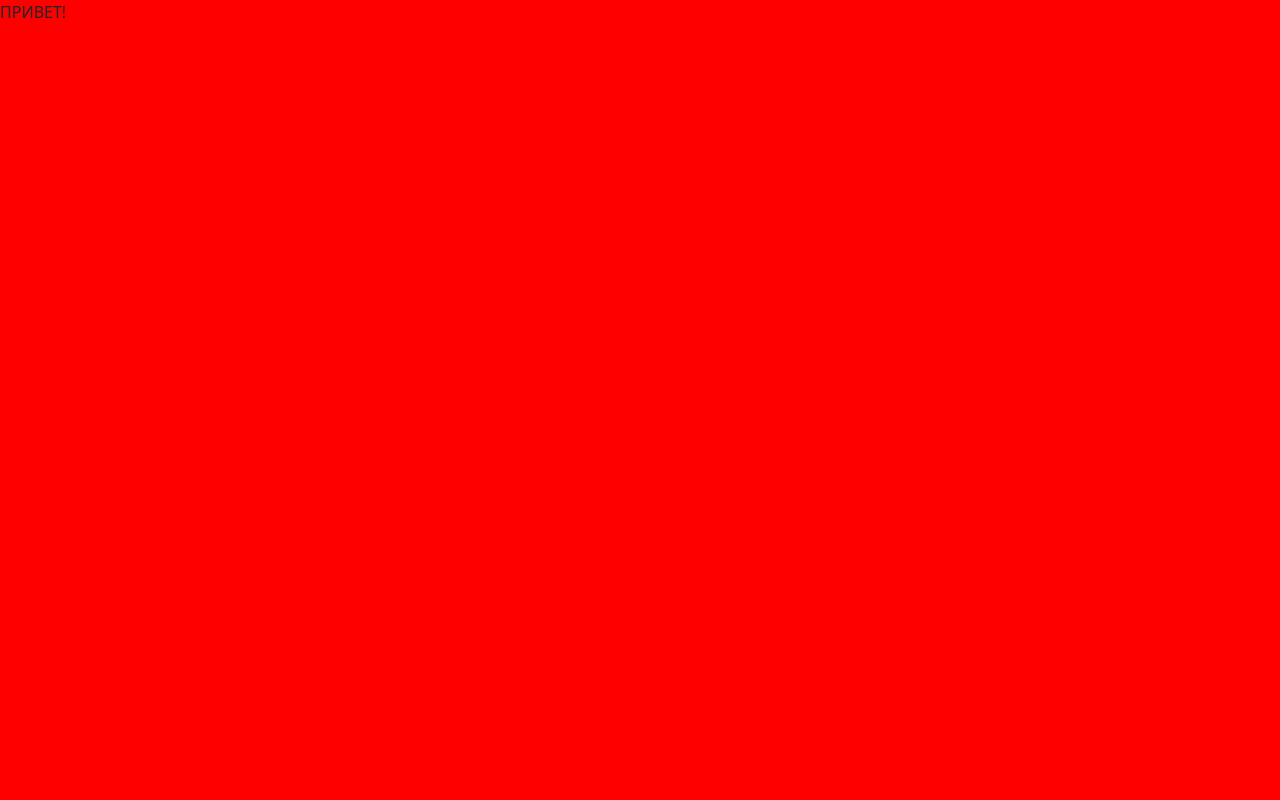
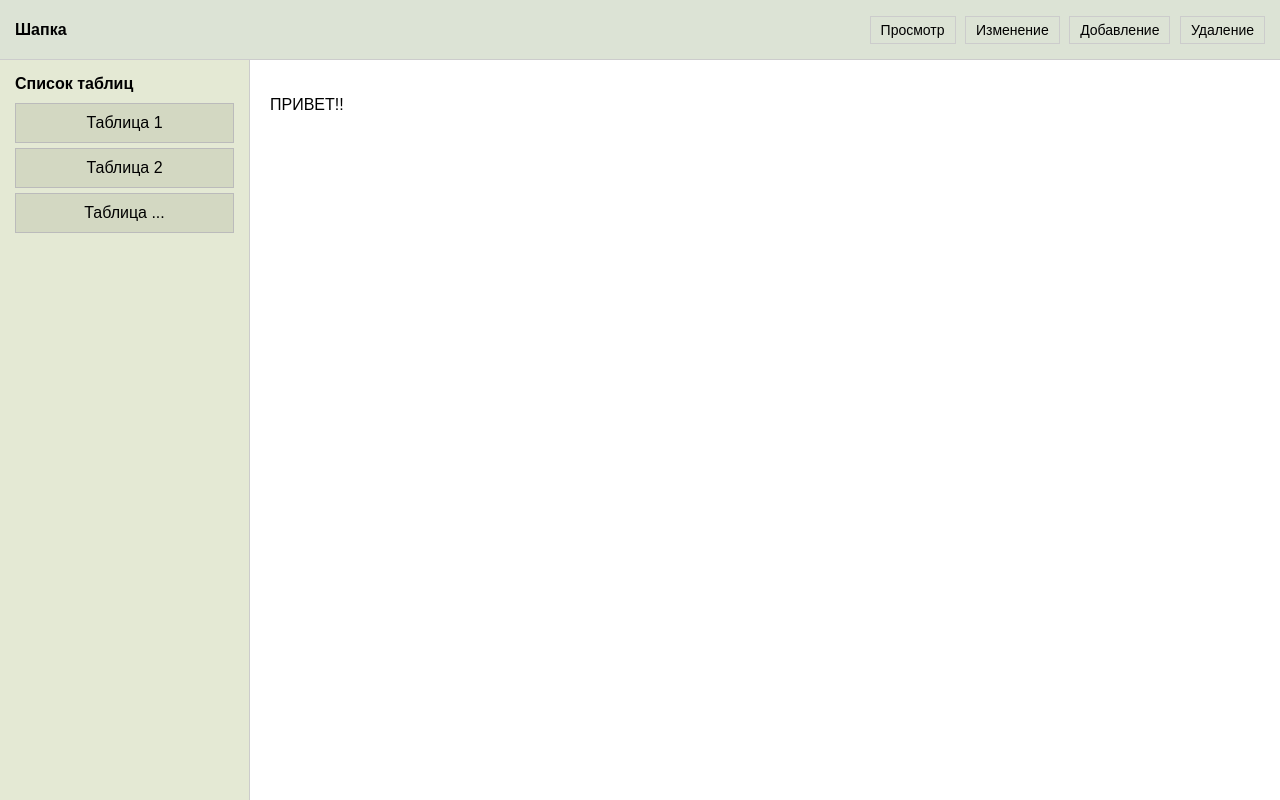
Before and after one commit to Sukhar1922/GastApp, a Django app: page /main/ in a window 1280 px wide. Before the commit the page is almost empty. Run offline with Django 5.2, Linux system fonts and the light colour scheme; some libraries are stand-ins or nearby versions.

Commit message:
Style and layout are here)

```diff
--- a/main/static/main/css/style.css
+++ b/main/static/main/css/style.css
@@ -1,3 +1,83 @@
 body {
-    background: red;
+    font-family: Arial, sans-serif;
+    margin: 0;
+    background-color: #f5f5f5;
+    height: 100vh; /* Полная высота окна браузера */
+    overflow: hidden; /* Убираем прокрутку страницы */
 }
+
+.container {
+    display: grid;
+    grid-template-columns: 250px 1fr; /* Боковая панель и основная часть */
+    grid-template-rows: 60px 1fr;    /* Шапка и содержимое */
+    height: 100vh;
+    grid-template-areas:
+        "header header"
+        "sidebar content";
+
+}
+
+header {
+    grid-area: header;
+    background-color: #dce3d5;
+    display: flex;
+    justify-content: space-between;
+    align-items: center;
+    padding: 0 15px;
+    border-bottom: 1px solid #ccc;
+}
+
+.header-title {
+    font-weight: bold;
+}
+
+.tabs button {
+    background-color: #dce3d5;
+    border: 1px solid #ccc;
+    margin-left: 5px;
+    padding: 5px 10px;
+    cursor: pointer;
+    font-size: 14px;
+}
+
+.tabs button:hover {
+    background-color: #c5ceb8;
+}
+
+.sidebar {
+    grid-area: sidebar;
+    background-color: #e4e9d4;
+    padding: 15px;
+    border-right: 1px solid #ccc;
+}
+
+.sidebar-title {
+    font-weight: bold;
+    margin-bottom: 10px;
+}
+
+.sidebar-list {
+    list-style: none;
+    padding: 0;
+    margin: 0;
+}
+
+.sidebar-list li {
+    background-color: #d3d8c2;
+    margin: 5px 0;
+    padding: 10px;
+    cursor: pointer;
+    text-align: center;
+    border: 1px solid #bbb;
+}
+
+.sidebar-list li:hover {
+    background-color: #c5ceb8;
+}
+
+.content {
+    grid-area: content;
+    background-color: #fff;
+    padding: 20px;
+    overflow-y: auto;
+}
--- a/main/templates/main/index.html
+++ b/main/templates/main/index.html
@@ -3,5 +3,5 @@
 {% block title %} ПРИВЕТ! {% endblock %}
 
 {% block content %}
-    <p>ПРИВЕТ!</p>
+    <p>ПРИВЕТ!!</p>
 {% endblock %}
--- a/main/templates/main/layout.html
+++ b/main/templates/main/layout.html
@@ -7,13 +7,35 @@
     <meta name="viewport"
           content="width=device-width, user-scalable=no, initial-scale=1.0, maximum-scale=1.0, minimum-scale=1.0">
     <meta http-equiv="X-UA-Compatible" content="ie=edge">
-    {% bootstrap_css %}
+    <!--{% bootstrap_css %}-->
     <link rel="stylesheet" href="{% static 'main/css/style.css' %}"  type="text/css">
     <title>{% block title %}{% endblock%}</title>
 </head>
 <body>
-    {% block content %}
-    {% endblock%}
+    <div class="container">
+        <header>
+            <div class="header-title">Шапка</div>
+            <div class="tabs">
+                <button>Просмотр</button>
+                <button>Изменение</button>
+                <button>Добавление</button>
+                <button>Удаление</button>
+            </div>
+        </header>
 
+        <div class="sidebar">
+            <div class="sidebar-title">Список таблиц</div>
+            <ul class="sidebar-list">
+                <li>Таблица 1</li>
+                <li>Таблица 2</li>
+                <li>Таблица ...</li>
+            </ul>
+        </div>
+
+        <div class="content">
+            {% block content %}
+            {% endblock%}
+        </div>
+    </div>
 </body>
 </html>
--- a/main/views.py
+++ b/main/views.py
@@ -1,5 +1,7 @@
 from django.shortcuts import render
 from django.http import HttpResponse
+
+TABELS = []
 
 # Create your views here.
 
```
